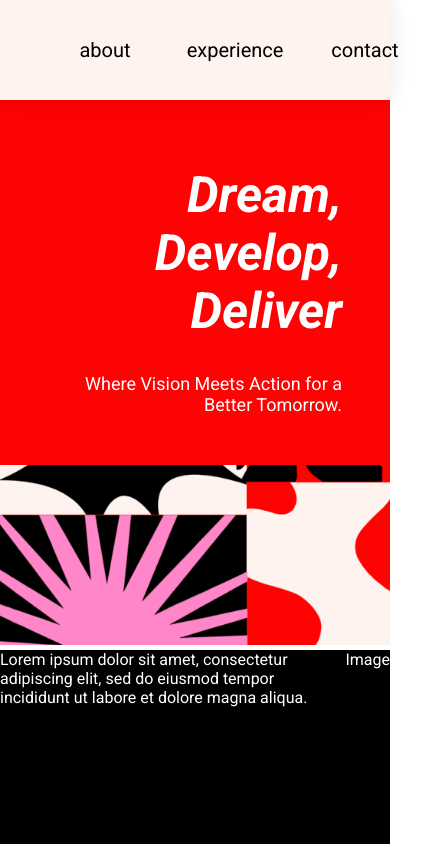
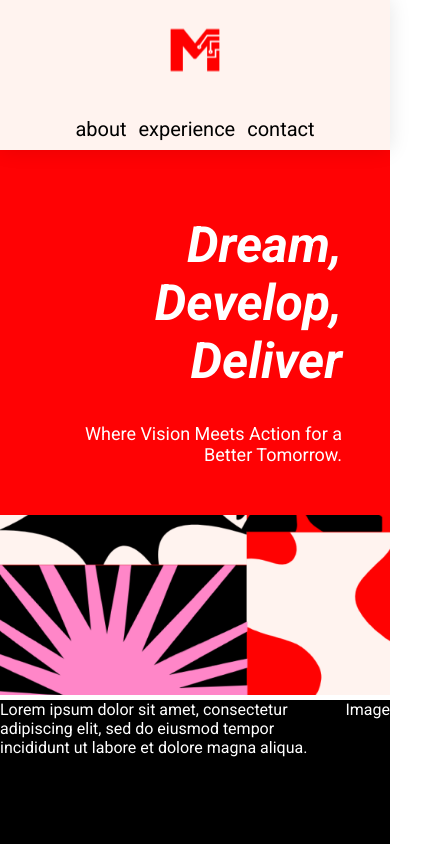
Before and after one commit to mariaalvarez40/magicdev, a React (Create React App) app: page / in a window 390 px wide. Shown: the top 844 px of the page, 430 px wide, since content can reach past the window. Built offline with nearby package versions, Linux system fonts and the light colour scheme.

Commit message:
refactor for mobile

```diff
--- a/src/components/navigation/navigation.js
+++ b/src/components/navigation/navigation.js
@@ -2,7 +2,6 @@
 import "../navigation/navigation.scss";
 
 function Navigation() {
-
   const goToTop = () => {
     window.scrollTo({
       top: 0,
--- a/src/components/navigation/navigation.scss
+++ b/src/components/navigation/navigation.scss
@@ -7,11 +7,15 @@
     z-index: 10;
     box-shadow: 0 0 20px rgba(0, 0, 0, 0.1);
     max-height: 150px;
-}
+
     .wrapper {
         display: flex;
+        flex-direction: column;
         justify-content: space-between;
         align-items: center;
+        @include sm-breakpoint {
+            flex-direction: row;
+        }
     }
     .logo-container{
         width: 200px;
@@ -39,10 +43,14 @@
     ul {
         list-style-type: none;
         display: flex;
+        padding-inline-start: 0;
     }
 
     li {
+        min-width: unset;
+        @include sm-breakpoint {
             min-width: 130px;
+        }
     }
 
     button {
@@ -61,3 +69,4 @@ button:hover {
     }
 
     }
+}
```
Lines whose indentation alone changed are shown as unchanged.
